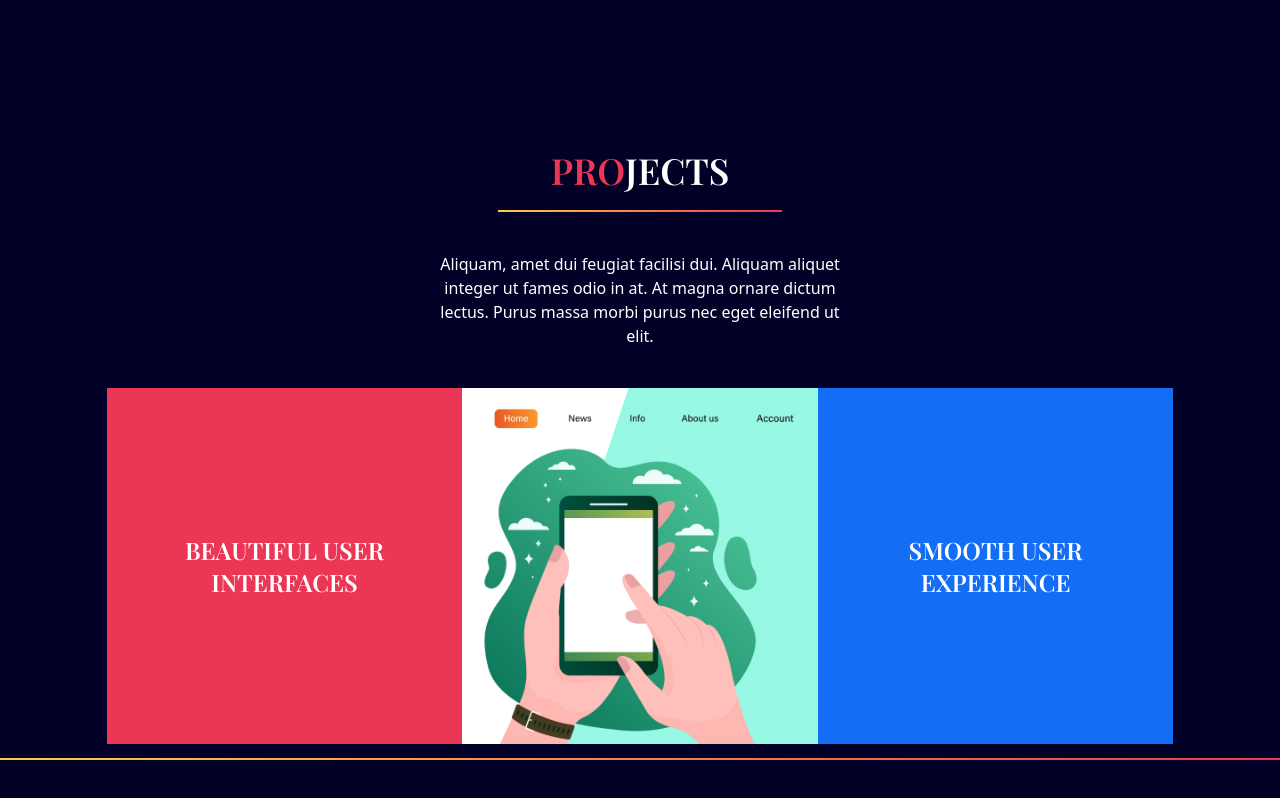
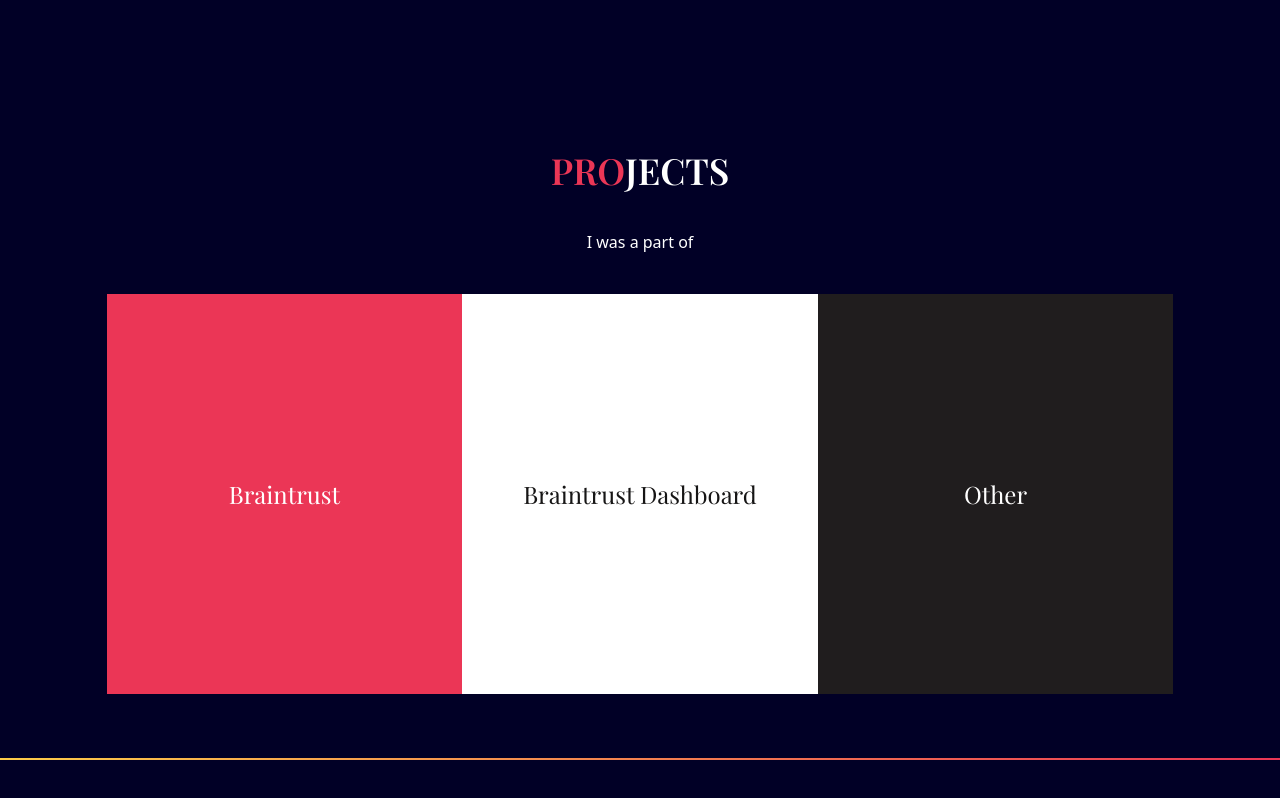
Before and after one commit to WeronikaPierzchala/portfolio, a React (Create React App) app: page / in a window 1280 px wide. Shown: the part 1646-2444 px from the top of the page. Built offline with nearby package versions, Linux system fonts and the light colour scheme; a web font is replaced by a local one.

Commit message:
Adjust projects page

```diff
--- a/src/views/projects.tsx
+++ b/src/views/projects.tsx
@@ -1,4 +1,3 @@
-import { LineGradient } from "../components";
 import { motion } from "framer-motion";
 import project1 from "../assets/project-1.jpeg";
 
@@ -25,44 +24,40 @@
           visible: { opacity: 1, y: 0 },
         }}
       >
-        <div>
         <p className="font-playfair font-semibold text-4xl">
           <span className="text-red">PRO</span>JECTS
         </p>
-          <div className="flex justify-center mt-5">
-            <LineGradient width="w-2/3" />
-          </div>
-        </div>
-        <p className="mt-10 mb-10">
-          Aliquam, amet dui feugiat facilisi dui. Aliquam aliquet integer ut
-          fames odio in at. At magna ornare dictum lectus. Purus massa morbi
-          purus nec eget eleifend ut elit.
-        </p>
+
+        <p className="mt-10 mb-10">I was a part of</p>
       </motion.div>
 
       <div className="flex justify-center">
         <motion.div
-          className="sm:grid sm:grid-cols-3"
+          className="sm:grid md:grid-cols-3 w-full"
           variants={container}
           initial="hidden"
           whileInView="visible"
           viewport={{ once: true, amount: 0.2 }}
         >
-          <div
-            className="flex justify-center text-center items-center p-10 bg-red
-              max-w-[400px] max-h-[400px] text-2xl font-playfair font-semibold"
-          >
-            BEAUTIFUL USER INTERFACES
-          </div>
-          {[1].map((_, index) => {
-            return <Project title="Project 1" key={index} />;
-          })}
-          <div
-            className="flex justify-center text-center items-center p-10 bg-blue
-              max-w-[400px] max-h-[400px] text-2xl font-playfair font-semibold"
-          >
-            SMOOTH USER EXPERIENCE
-          </div>
+          <Project
+            title="Braintrust"
+            description="Braintrust is a user-owned talent network that connects skilled freelancers with top companies. It operates on a decentralized model, allowing professionals to retain more of their earnings while clients access high-quality talent at competitive rates. Built on blockchain technology, Braintrust ensures transparency, fairness, and a more efficient way to match talent with opportunities."
+            bgColor="bg-red"
+            link="https://www.usebraintrust.com/"
+          />
+          <Project
+            title="Braintrust Dashboard"
+            description="The Braintrust Network Dashboard provides an overview of key metrics and activities within the Braintrust ecosystem. It includes data on active talent, job postings, client engagement, network growth, and transaction statistics. Users can track their contributions, earnings, and overall performance, gaining insights into the network's health and opportunities for collaboration."
+            bgColor="bg-white"
+            color="text-primary"
+            link="https://info.app.usebraintrust.com/"
+          />
+          <Project
+            title="Other"
+            description="If you are interested in viewing my other projects, please click this tile to view the source code on GitHub"
+            bgColor="bg-secondary"
+            link="https://github.com/WeronikaPierzchala/"
+          />
         </motion.div>
       </div>
     </section>
@@ -76,23 +71,34 @@
 
 type ProjectProps = {
   title: string;
+  description: string;
+  bgColor: string;
+  link: string;
+  color?: string;
 };
 
-const Project = ({ title }: ProjectProps) => {
-  const overlayStyles = `absolute h-full w-full opacity-0 hover:opacity-90 transition duration-500
-    bg-grey z-30 flex flex-col justify-center items-center text-center p-16 text-deep-blue`;
-  const projectTitle = title.split(" ").join("-").toLowerCase();
+const Project = ({
+  title,
+  description,
+  bgColor,
+  link,
+  color,
+}: ProjectProps) => {
+  const overlayStyles = `absolute h-full w-full opacity-0 hover:opacity-100 transition duration-500
+    bg-grey z-30 flex flex-col justify-center items-center text-center p-16 text-primary`;
 
   return (
-    <motion.div variants={projectVariant} className="relative">
+    <a href={link} target="_blank" rel="noreferrer">
+      <motion.div
+        variants={projectVariant}
+        className={`relative h-[400px] w-full max-w-100 ${bgColor} flex justify-center items-center`}
+      >
+        <p className={`text-2xl font-playfair ${color}`}>{title}</p>
         <div className={overlayStyles}>
           <p className="text-2xl font-playfair">{title}</p>
-        <p className="mt-7">
-          Curabitur arcu erat, accumsan id imperdiet et, porttitor at sem. Nulla
-          porttitor accumsan tincidunt.
-        </p>
+          <p className="mt-7">{description}</p>
         </div>
-      <img src={project1} alt={projectTitle} />
       </motion.div>
+    </a>
   );
 };
```
Lines whose indentation alone changed are shown as unchanged.
